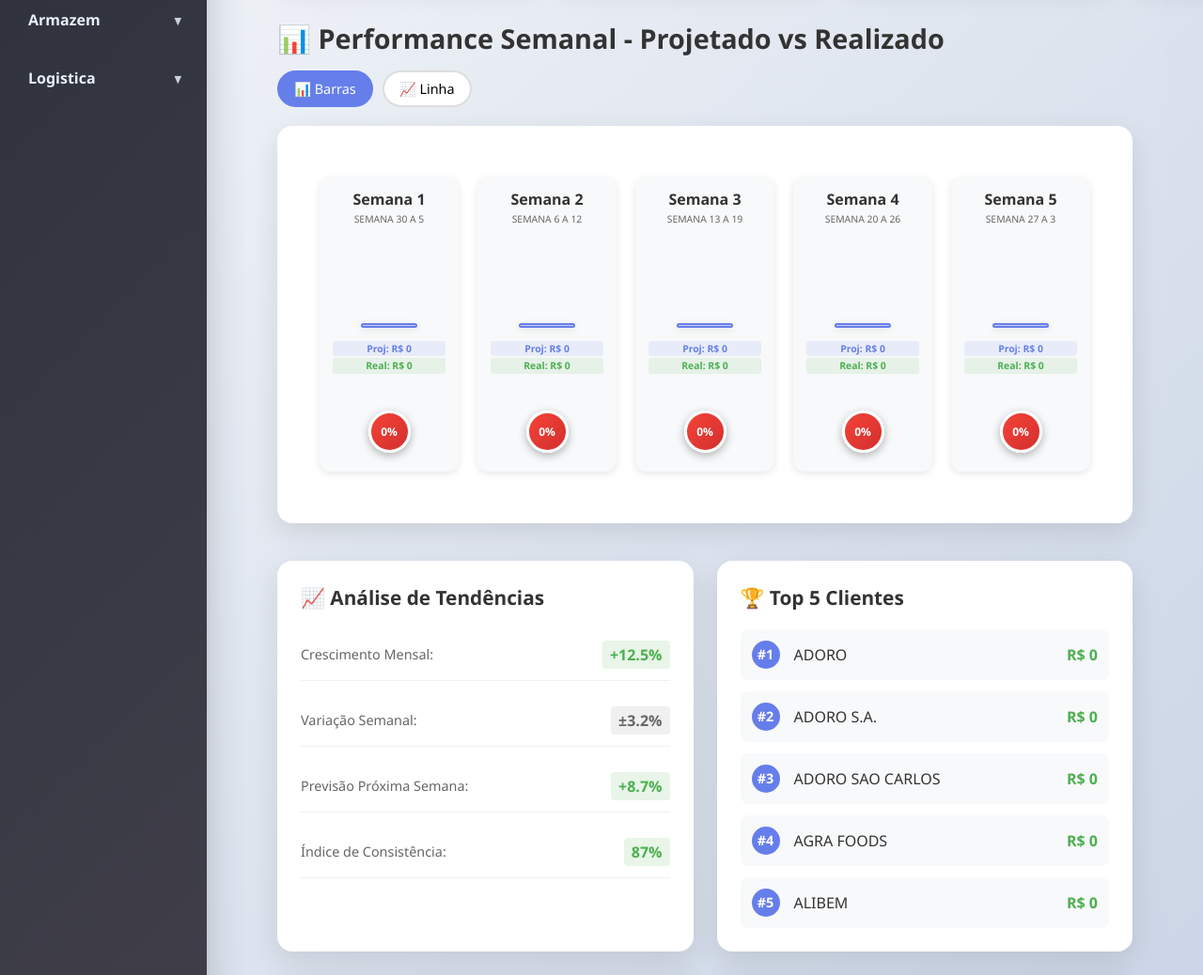
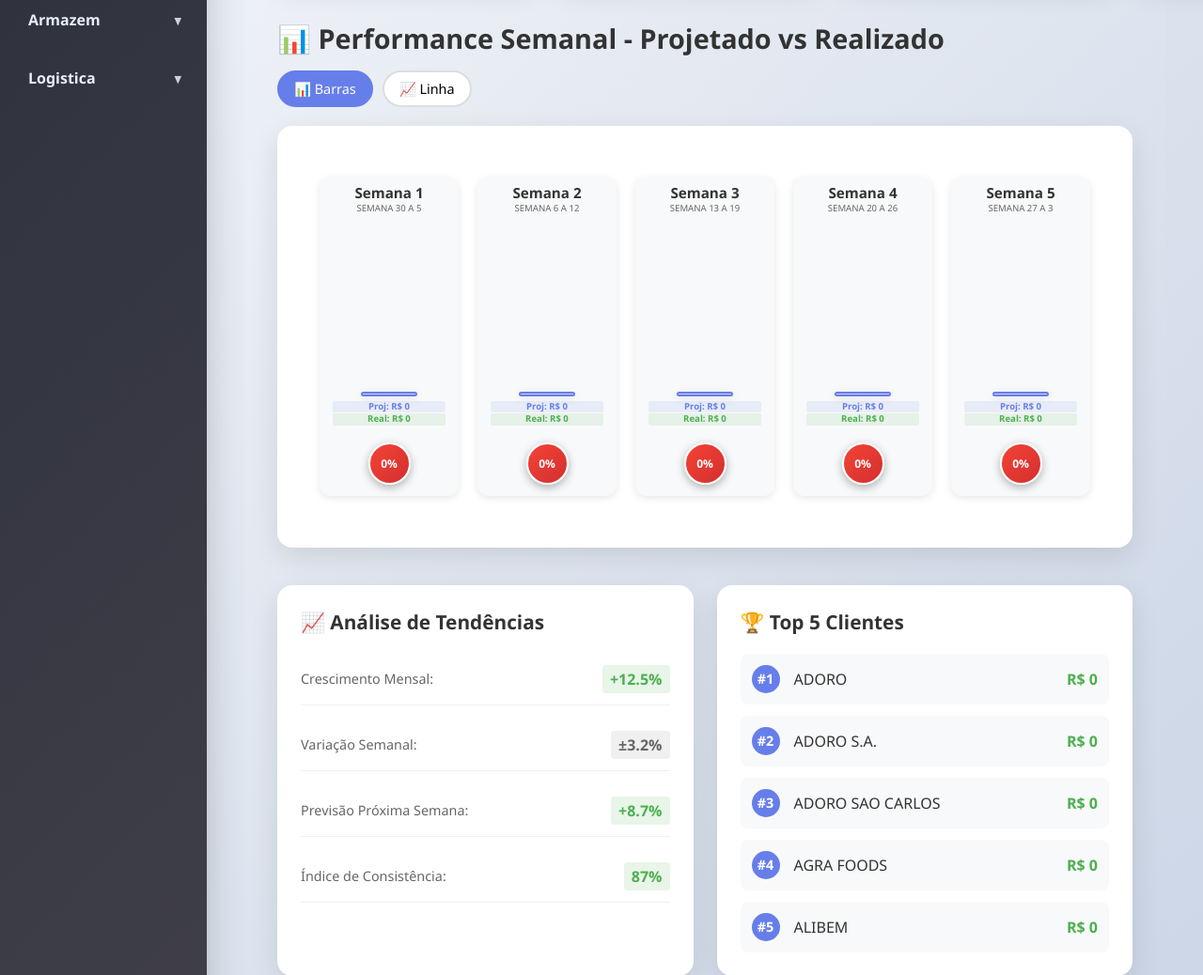
Before and after one commit to Marcosvaquino/Financeiro.py, a Flask app: page /dashboard in a window 1280 px wide. Shown: the part 519-1557 px from the top of the page at 94% size. Run offline with Flask 3, Linux system fonts and the light colour scheme; data that the repository does not hold is empty.

Commit message:
ajuste melhor dos graficos.

```diff
--- a/financeiro/templates/dashboard.html
+++ b/financeiro/templates/dashboard.html
@@ -144,7 +144,7 @@
                             <div class="bar-container-overlay">
                                 <!-- Barra de fundo (Projetado) -->
                                 <div class="bar-background-full"
-                                     style="height: {{ ((projetado / max_valor) * 120) if max_valor > 0 else 5 }}px;">
+                                     style="height: {{ ((projetado / max_valor) * 145) if max_valor > 0 else 5 }}px;">
 
                                     <!-- Barra de preenchimento (Realizado) -->
                                     <div class="bar-foreground"
@@ -535,23 +535,23 @@
     align-items: center;
     background: #f8f9fa;
     border-radius: 12px;
-    padding: 12px 8px 20px 8px;
+    padding: 6px 6px 12px 6px;
     box-shadow: 0 2px 8px rgba(0,0,0,0.1);
 }
 
 .semana-header h4 {
-    margin: 0 0 3px 0;
+    margin: 0;
     color: #333;
-    font-size: 1.0em;
+    font-size: 0.95em;
     font-weight: 600;
 }
 
 .semana-periodo {
-    font-size: 0.65em;
+    font-size: 0.6em;
     color: #666;
     display: block;
-    margin-bottom: 12px;
-    min-height: 10px;
+    margin-bottom: 4px;
+    min-height: 8px;
     text-align: center;
 }
 
@@ -559,19 +559,20 @@
     display: flex;
     flex-direction: column;
     align-items: center;
-    gap: 12px;
+    gap: 5px;
     flex: 1;
     width: 100%;
-    min-height: 180px;
-    margin-top: 8px;
+    min-height: 240px;
+    margin-top: 2px;
 }
 
 .bar-group {
     display: flex;
     justify-content: center;
     align-items: flex-end;
-    height: 140px;
+    height: 160px;
     width: 100%;
+    margin-top: 60px;
 }
 
 /* Nova estrutura de barras sobrepostas */
@@ -618,18 +619,18 @@
 }
 
 .bar-values-overlay {
-    margin-top: 12px;
+    margin-top: 4px;
     text-align: center;
     width: 120px;
 }
 
 .value-proj, .value-real {
-    font-size: 0.65em;
+    font-size: 0.6em;
     font-weight: 600;
-    line-height: 1.2;
-    margin: 2px 0;
-    padding: 2px 4px;
-    border-radius: 3px;
+    line-height: 1.1;
+    margin: 1px 0;
+    padding: 1px 3px;
+    border-radius: 2px;
 }
 
 .value-proj {
@@ -643,7 +644,7 @@
 }
 
 .performance-indicator {
-    margin-top: 25px;
+    margin-top: 12px;
 }
 
 .performance-circle {
@@ -657,7 +658,7 @@
     font-size: 0.75em;
     color: white;
     box-shadow: 0 3px 10px rgba(0,0,0,0.3);
-    border: 3px solid white;
+    border: 2px solid white;
 }
 
 .performance-circle.high {
@@ -1043,8 +1044,12 @@
     }
 
     .bar-group {
-        height: 140px;
+        height: 120px;
         gap: 10px;
+    }
+
+    .bars-container {
+        min-height: 180px;
     }
 
     .bar-wrapper {
@@ -1061,8 +1066,8 @@
     }
 
     .performance-circle {
-        width: 40px;
-        height: 40px;
+        width: 42px;
+        height: 42px;
         font-size: 0.7em;
     }
 
```
